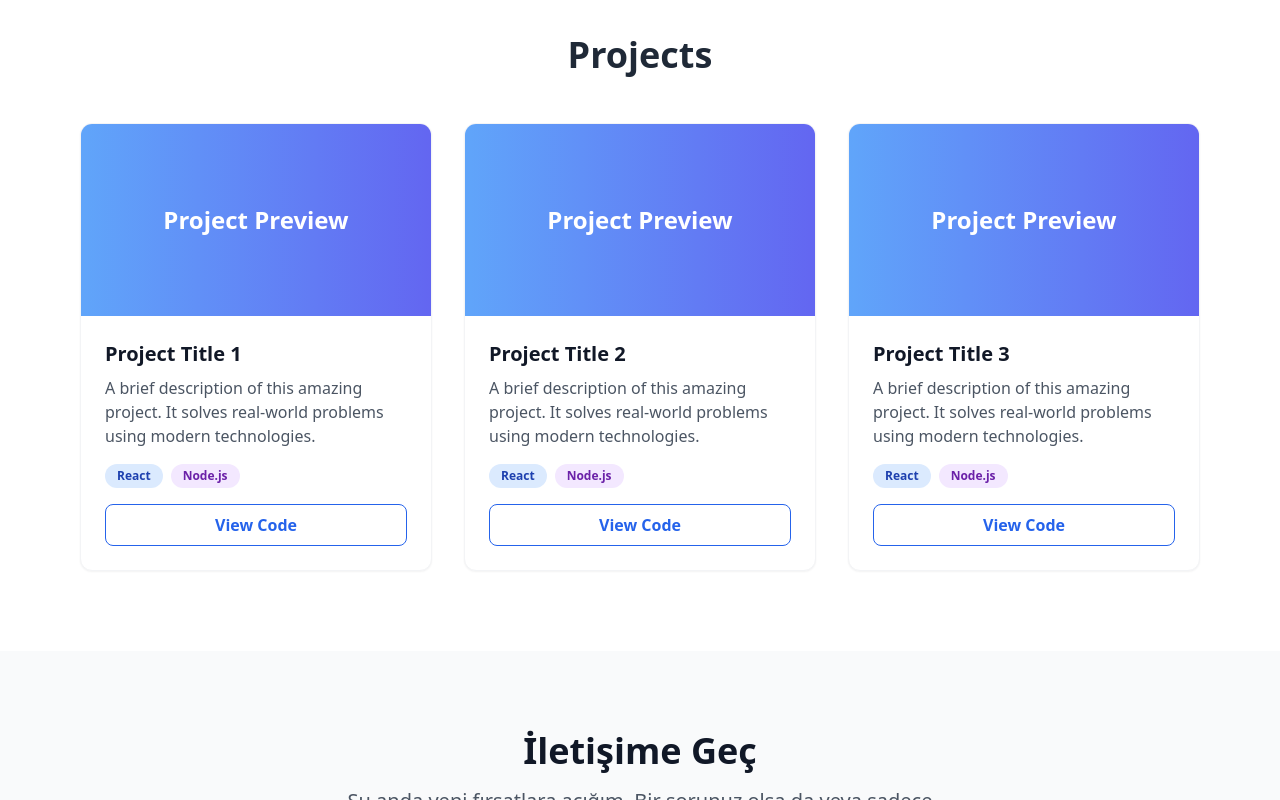
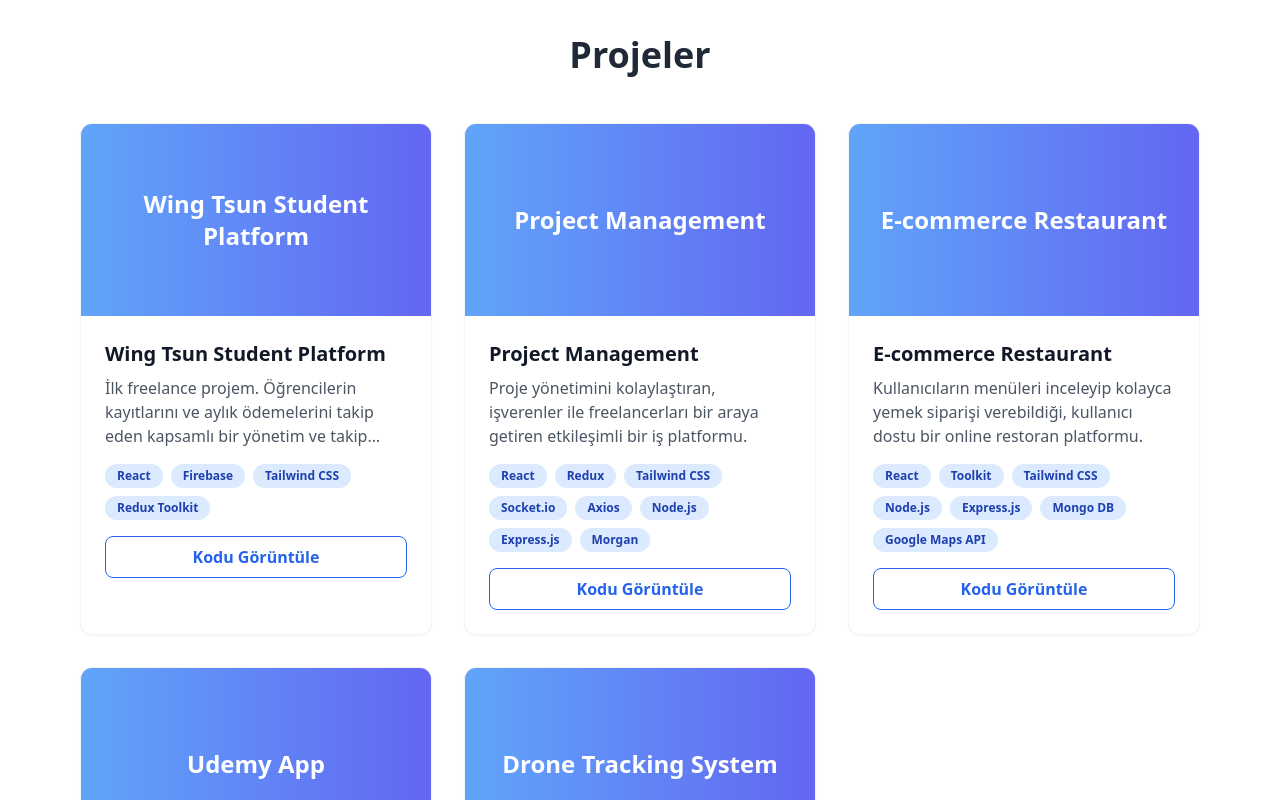
Before and after one commit to dilsad-erdogan/dilsadrukiyeerdogan, a React (Vite) app: page / in a window 1280 px wide. Shown: the part 2260-3060 px from the top of the page. Built offline with nearby package versions, Linux system fonts and the light colour scheme.

Commit message:
projects components

```diff
--- a/src/components/Projects.jsx
+++ b/src/components/Projects.jsx
@@ -1,27 +1,41 @@
 import React from 'react';
+import { projects } from '../data/projects';
+import { useLanguage } from '../context/LanguageContext';
 
 const Projects = () => {
+    const { language } = useLanguage();
+
     return (
-        <section id="projects" className="py-20 bg-white">
+        <section id="projects" className="py-20 bg-white dark:bg-gray-900 transition-colors duration-300">
             <div className="max-w-6xl mx-auto px-4">
-                <h2 className="text-4xl font-bold text-center text-gray-800 mb-12">Projects</h2>
+                <h2 className="text-4xl font-bold text-center text-gray-800 dark:text-white mb-12">
+                    {language === 'tr' ? 'Projeler' : 'Projects'}
+                </h2>
                 <div className="grid grid-cols-1 md:grid-cols-2 lg:grid-cols-3 gap-8">
-                    {[1, 2, 3].map((item) => (
-                        <div key={item} className="bg-white rounded-xl shadow-sm overflow-hidden border border-gray-100 hover:shadow-lg transition-all duration-300 transform hover:-translate-y-1">
-                            <div className="h-48 bg-gradient-to-r from-blue-400 to-indigo-500 flex items-center justify-center text-white text-2xl font-bold">
-                                Project Preview
+                    {projects.map((project) => (
+                        <div key={project.id} className="bg-white dark:bg-gray-800 rounded-xl shadow-sm overflow-hidden border border-gray-100 dark:border-gray-700 hover:shadow-lg transition-all duration-300 transform hover:-translate-y-1">
+                            <div className="h-48 bg-gradient-to-r from-blue-400 to-indigo-500 flex items-center justify-center text-white text-2xl font-bold p-4 text-center">
+                                {project.title}
                             </div>
                             <div className="p-6">
-                                <h3 className="text-xl font-bold text-gray-900 mb-2">Project Title {item}</h3>
-                                <p className="text-gray-600 mb-4 line-clamp-3">
-                                    A brief description of this amazing project. It solves real-world problems using modern technologies.
+                                <h3 className="text-xl font-bold text-gray-900 dark:text-white mb-2">{project.title}</h3>
+                                <p className="text-gray-600 dark:text-gray-300 mb-4 line-clamp-3 min-h-[4.5rem]">
+                                    {project.description[language]}
                                 </p>
                                 <div className="flex flex-wrap gap-2 mb-4">
-                                    <span className="px-3 py-1 bg-blue-100 text-blue-800 text-xs font-semibold rounded-full">React</span>
-                                    <span className="px-3 py-1 bg-purple-100 text-purple-800 text-xs font-semibold rounded-full">Node.js</span>
+                                    {project.tags.map((tag, index) => (
+                                        <span key={index} className="px-3 py-1 bg-blue-100 dark:bg-blue-900 text-blue-800 dark:text-blue-100 text-xs font-semibold rounded-full">
+                                            {tag}
+                                        </span>
+                                    ))}
                                 </div>
-                                <a href="#" className="inline-block w-full text-center py-2 px-4 border border-blue-600 text-blue-600 font-semibold rounded-lg hover:bg-blue-600 hover:text-white transition-colors">
-                                    View Code
+                                <a
+                                    href={project.github}
+                                    target="_blank"
+                                    rel="noopener noreferrer"
+                                    className="inline-block w-full text-center py-2 px-4 border border-blue-600 text-blue-600 dark:text-blue-400 dark:border-blue-400 font-semibold rounded-lg hover:bg-blue-600 hover:text-white dark:hover:bg-blue-500 dark:hover:text-white transition-colors"
+                                >
+                                    {language === 'tr' ? 'Kodu Görüntüle' : 'View Code'}
                                 </a>
                             </div>
                         </div>
--- /dev/null
+++ b/src/data/projects.js
@@ -0,0 +1,52 @@
+export const projects = [
+    {
+        id: 1,
+        title: "Wing Tsun Student Platform",
+        description: {
+            tr: "İlk freelance projem. Öğrencilerin kayıtlarını ve aylık ödemelerini takip eden kapsamlı bir yönetim ve takip sistemi.",
+            en: "My first freelance project. A comprehensive management and tracking system monitoring student registrations and monthly payments."
+        },
+        tags: ["React", "Firebase", "Tailwind CSS", "Redux Toolkit"],
+        github: "https://github.com/dilsad-erdogan/tawingtsun-studentplatform"
+    },
+    {
+        id: 2,
+        title: "Project Management",
+        description: {
+            tr: "Proje yönetimini kolaylaştıran, işverenler ile freelancerları bir araya getiren etkileşimli bir iş platformu.",
+            en: "An interactive job platform streamlining project management and connecting employers with freelancers."
+        },
+        tags: ["React", "Redux", "Tailwind CSS", "Socket.io", "Axios", "Node.js", "Express.js", "Morgan"],
+        github: "https://github.com/dilsad-erdogan/projectManagement"
+    },
+    {
+        id: 3,
+        title: "E-commerce Restaurant",
+        description: {
+            tr: "Kullanıcıların menüleri inceleyip kolayca yemek siparişi verebildiği, kullanıcı dostu bir online restoran platformu.",
+            en: "A user-friendly online restaurant platform enabling users to browse menus and place food orders seamlessly."
+        },
+        tags: ["React", "Toolkit", "Tailwind CSS", "Node.js", "Express.js", "Mongo DB", "Google Maps API"],
+        github: "https://github.com/dilsad-erdogan/e-commerce-restaurant"
+    },
+    {
+        id: 4,
+        title: "Udemy App",
+        description: {
+            tr: "Eğitmenlerin canlı dersler oluşturabildiği, öğrencilerin ders satın alıp yayınlara katılarak etkileşimde bulunabildiği kapsamlı bir eğitim platformu.",
+            en: "A comprehensive education platform where instructors create live classes and students purchase courses to join interactive live streams."
+        },
+        tags: ["React", "Redux", "Axios", "Node.js", "Express.js", "Json Web Token", "Mongo DB"],
+        github: "https://github.com/dilsad-erdogan/Udemy_App"
+    },
+    {
+        id: 5,
+        title: "Drone Tracking System",
+        description: {
+            tr: "Kayıtlı droneların harita üzerindeki uçuşlarını gerçek zamanlı izleyen, sahiplerine tam kontrol imkanı sunan gelişmiş bir takip sistemi.",
+            en: "An advanced tracking system monitoring real-time flights of registered drones on a map, offering owners full control capabilities."
+        },
+        tags: ["React", "Node.js", "MongoDB", "PostgreSQL", "Bootstrap", "Json Web Token", "Socket.io", "Axios", "Google Maps API"],
+        github: "https://github.com/dilsad-erdogan/Drone-Takip-Sistemi"
+    }
+];
```
